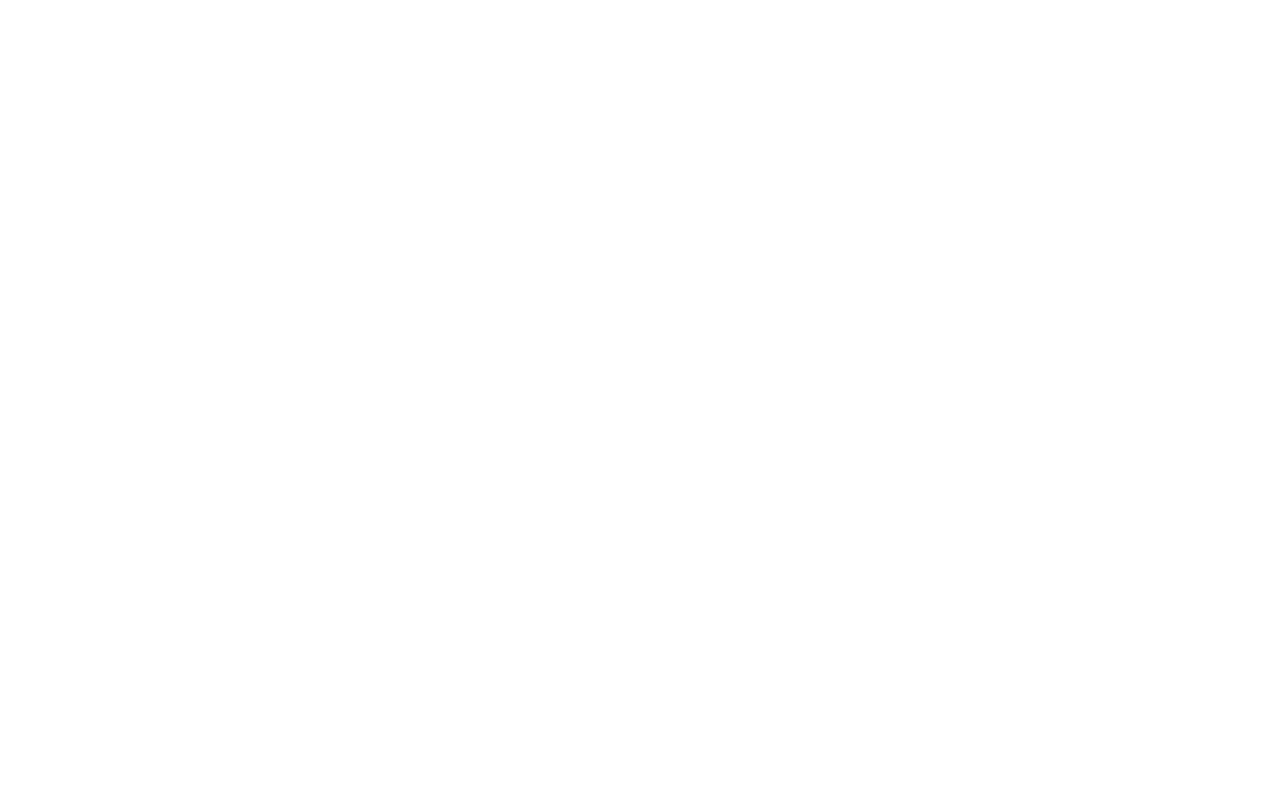
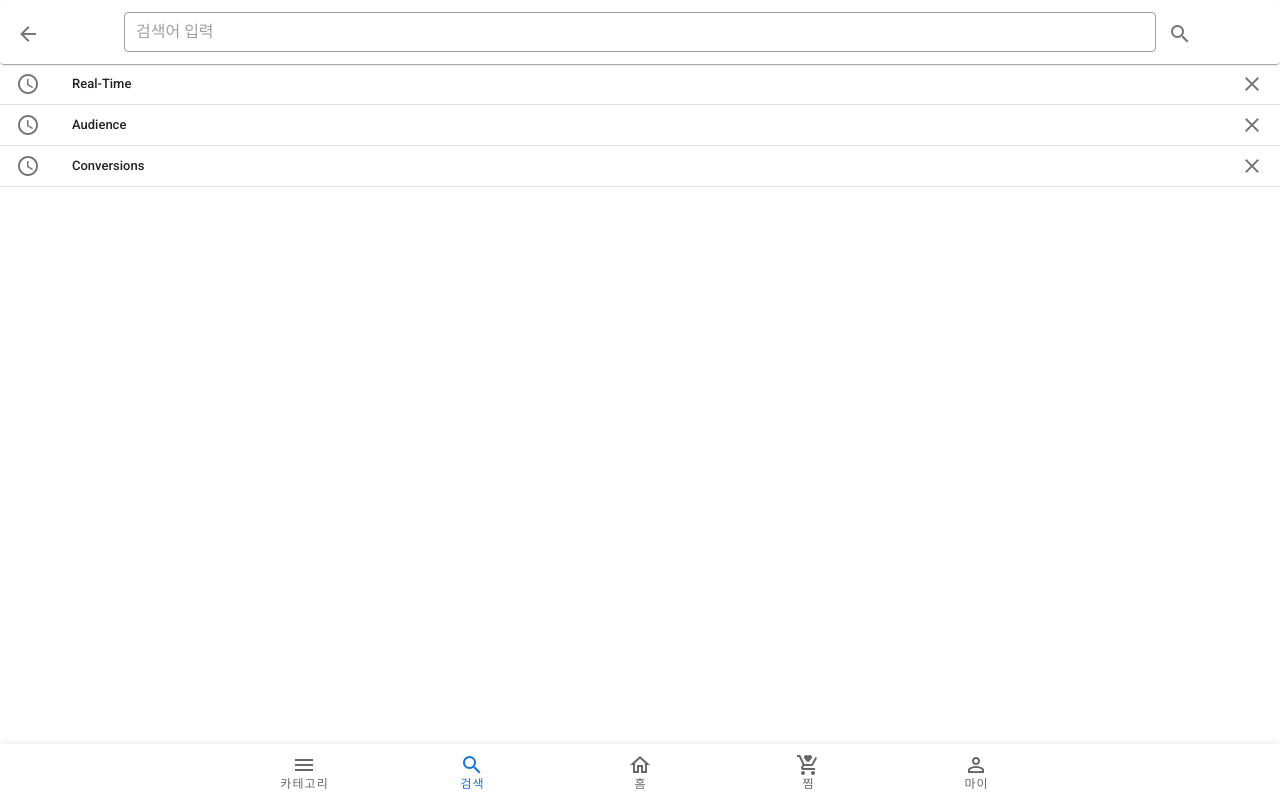
Before and after one commit to Develing1991/vuetiful-layout2, a Vue app: page /search/rcnt in a window 1280 px wide. Built offline with nearby package versions, Linux system fonts and the light colour scheme.

Commit message:
검색바 hide-details속성 추가 및 패딩삭제   최근검색뷰 추가 검색시 검색어파라미터 전송

```diff
--- a/src/layouts/product/AppBar.vue
+++ b/src/layouts/product/AppBar.vue
@@ -13,8 +13,9 @@
           </v-col>
           <v-col cols="9" class="px-0">
             <v-text-field
+              hide-details
               outlined
-              class="px-1 pt-7"
+              class="px-1"
               dense
               color="111"
               placeholder="검색어 입력"
--- a/src/layouts/search/AppBar.vue
+++ b/src/layouts/search/AppBar.vue
@@ -8,26 +8,28 @@
       <v-container fluid>
         <v-row justify="center" align="center">
           <v-col cols="1" class="px-0">
-            <v-icon class="mt-1" @click="$router.push({ path: '/' })"
-              >mdi-arrow-left</v-icon
-            >
+            <v-icon class="mt-1" @click="sSearchBack">mdi-arrow-left</v-icon>
             <!-- >mdi-chevron-left -->
           </v-col>
           <v-col cols="10" class="px-0">
             <v-text-field
+              hide-details
               outlined
-              class="px-1 pt-7"
+              class="px-1"
               dense
               color="111"
-              ref="SearchInput"
               placeholder="검색어 입력"
-              v-model="searchText"
+              v-model="searchTerm"
               @keydown.enter="doSearch()"
+              @focus="$router.push({ path: '/search/rcnt' })"
             >
+              <!-- @blur="$router.go(-1)" -->
+              <!-- @focus="$router.push({ path: '/search/rcnt' })"
+              @blur="$router.push({ name: 'SearchView' })" -->
               <v-icon
                 slot="append"
                 :class="{ 'd-none': hasText }"
-                @click="removeSearchText()"
+                @click="removeSearchTerm()"
               >
                 mdi-close-circle
               </v-icon>
@@ -49,27 +51,32 @@
     name: 'SearchAppBar',
     data() {
       return {
-        searchText: '',
+        searchTerm: '',
       };
     },
     computed: {
       hasText() {
-        return !(this.searchText.length > 0);
+        return !(this.searchTerm.length > 0);
       },
     },
     methods: {
-      removeSearchText() {
-        this.searchText = '';
+      removeSearchTerm() {
+        this.searchTerm = '';
       },
       doSearch() {
         this.$router.push({
           name: 'ProductList', //path:'/product/list' 이건 안먹힘 (공식문서참조)
-          params: { searchText: this.searchText },
+          params: { searchTerm: this.searchTerm },
         });
+      },
+      sSearchBack() {
+        this.searchTerm = '';
+        this.$router.go(-1);
+        // this.$router.push({ path: '/search' });
       },
     },
     mounted() {
-      this.$refs.SearchInput.focus();
+      //this.$refs.SearchInput.focus();
     },
   };
 </script>
--- a/src/router/index.js
+++ b/src/router/index.js
@@ -24,7 +24,15 @@
     component: () => import('@/layouts/search/Index.vue'),
     children: [
       {
-        path: '/',
+        path: 'rcnt',
+        name: 'SearchRcntView',
+        component: () =>
+          import(
+            /* webpackChunkName: "search" */ '@/views/search/SearchRcntView.vue'
+          ),
+      },
+      {
+        path: '',
         name: 'SearchView',
         component: () =>
           import(
--- a/src/views/product/ProductList.vue
+++ b/src/views/product/ProductList.vue
@@ -57,6 +57,7 @@
     },
     mounted() {
       window.addEventListener('scroll', this.handleScroll);
+      console.log(this.$route.params);
     },
   };
 </script>
--- /dev/null
+++ b/src/views/search/SearchRcntView.vue
@@ -0,0 +1,45 @@
+<template>
+  <v-list class="pt-0" dense>
+    <v-list-item-group>
+      <div v-for="(item, i) in items" :key="i">
+        <v-list-item class="mx-0">
+          <v-list-item-icon>
+            <v-icon>mdi-clock-outline</v-icon>
+          </v-list-item-icon>
+          <v-list-item-content
+            @click="
+              $router.push({
+                name: 'ProductList',
+                params: { searchTerm: item.text },
+              })
+            "
+          >
+            <v-list-item-title v-text="item.text"></v-list-item-title>
+          </v-list-item-content>
+          <v-icon @click="deleteRcnt(item.id)">mdi-close</v-icon>
+        </v-list-item>
+
+        <v-divider></v-divider>
+      </div>
+    </v-list-item-group>
+  </v-list>
+</template>
+
+<script>
+  export default {
+    data: () => ({
+      items: [
+        { text: 'Real-Time', id: 1 },
+        { text: 'Audience', id: 2 },
+        { text: 'Conversions', id: 3 },
+      ],
+    }),
+    methods: {
+      deleteRcnt(id) {
+        alert(id);
+      },
+    },
+  };
+</script>
+
+<style></style>
--- a/src/views/search/SearchView.vue
+++ b/src/views/search/SearchView.vue
@@ -14,7 +14,7 @@
                 small
                 @click="closeBtnShow = false"
               >
-                <v-icon color="success">mdi-check-bold </v-icon>
+                <v-icon color="success">mdi-check-underline </v-icon>
               </v-btn>
               <v-btn v-else icon v-bind="attrs" v-on="on" small>
                 <!-- <v-icon>mdi-cog-outline </v-icon> -->
@@ -37,7 +37,7 @@
       <v-row justify="space-around">
         <v-col cols="12" class="pt-0">
           <v-sheet elevation="0" class="pt-0 pb-2">
-            <v-chip-group active-class="primary--text">
+            <v-chip-group>
               <v-chip
                 v-for="schTerm in rcntSrchTerms"
                 :key="schTerm.id"
```
